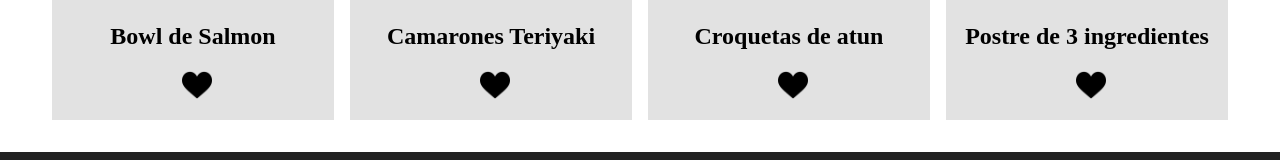
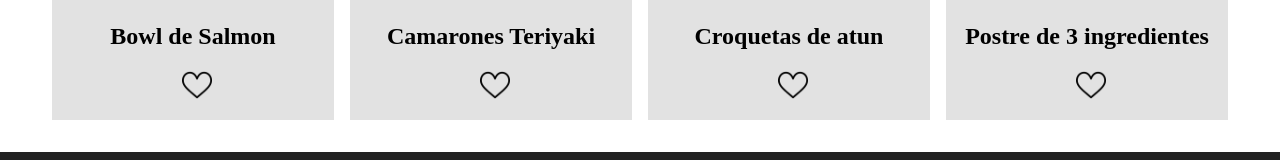
Before and after one commit to ThaliaOlvera/miRecetario, a React (Vite) app: page / in a window 1280 px wide. Shown: the part 430-590 px from the top of the page. Built offline with nearby package versions, Linux system fonts and the light colour scheme.

Commit message:
Add: Context component

```diff
--- a/src/componentes/Card/index.jsx
+++ b/src/componentes/Card/index.jsx
@@ -1,15 +1,21 @@
+import { useFavoritosContext } from "../../context/Favoritos";
 import styles from "./Card.module.css";
 import iconHeathFill from "./iconHeathFill.png";
+import iconHeathEmpty from "./iconHeathEmpty.png";
 
 function Card({ id, capa, titulo }) {
+  const { favorito, agregarFavorito } = useFavoritosContext();
+  const isFavorito = favorito.some((fav) => fav.id === id);
+  const icon = isFavorito ? iconHeathFill : iconHeathEmpty;
   return (
     <div className={styles.container}>
       <img src={capa} alt={titulo} className={styles.capa} />
       <h2>{titulo} </h2>
       <img
-        src={iconHeathFill}
+        src={icon}
         alt="Icono Favorito"
         className={styles.favorite}
+        onClick={() => agregarFavorito({ id, titulo, capa })}
       />
     </div>
   );
--- /dev/null
+++ b/src/context/Favoritos.jsx
@@ -0,0 +1,37 @@
+import { useContext } from "react";
+import { useState } from "react";
+import { createContext } from "react";
+
+export const FavoritosContext = createContext();
+
+FavoritosContext.displayName = "Favoritos";
+
+export default function FavoritosProvider({ children }) {
+  const [favorito, setFavorito] = useState([]);
+
+  return (
+    <FavoritosContext.Provider value={{ favorito, setFavorito }}>
+      {children}
+    </FavoritosContext.Provider>
+  );
+}
+
+export function useFavoritosContext() {
+  const { favorito, setFavorito } = useContext(FavoritosContext);
+
+  function agregarFavorito(nuevoFavorito) {
+    const favoritoRepetido = favorito.some(
+      (item) => item.id === nuevoFavorito.id
+    );
+
+    let nuevaLista = [...favorito];
+    if (!favoritoRepetido) {
+      nuevaLista.push(nuevoFavorito);
+      return setFavorito(nuevaLista);
+    }
+    nuevaLista = favorito.filter((item) => item.id !== nuevoFavorito.id);
+    return setFavorito(nuevaLista);
+  }
+
+  return { favorito, agregarFavorito };
+}
--- a/src/routes.jsx
+++ b/src/routes.jsx
@@ -4,16 +4,19 @@ import Favoritos from "./pages/Favoritos";
 import Header from "componentes/Header/Header.jsx";
 import Footer from "./componentes/Footer";
 import Container from "./componentes/Container";
+import FavoritosProvider from "./context/Favoritos";
 
 function AppRoutes() {
   return (
     <BrowserRouter>
       <Header />
       <Container>
-        <Routes>
-          <Route path="/" element={<Inicio />}></Route>
-          <Route path="/favoritos" element={<Favoritos />}></Route>
-        </Routes>
+        <FavoritosProvider>
+          <Routes>
+            <Route path="/" element={<Inicio />}></Route>
+            <Route path="/favoritos" element={<Favoritos />}></Route>
+          </Routes>
+        </FavoritosProvider>
       </Container>
       <Footer />
     </BrowserRouter>
```
